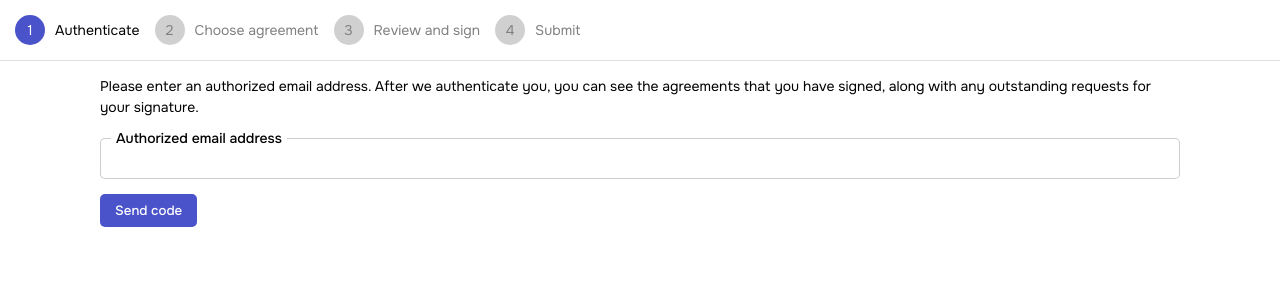
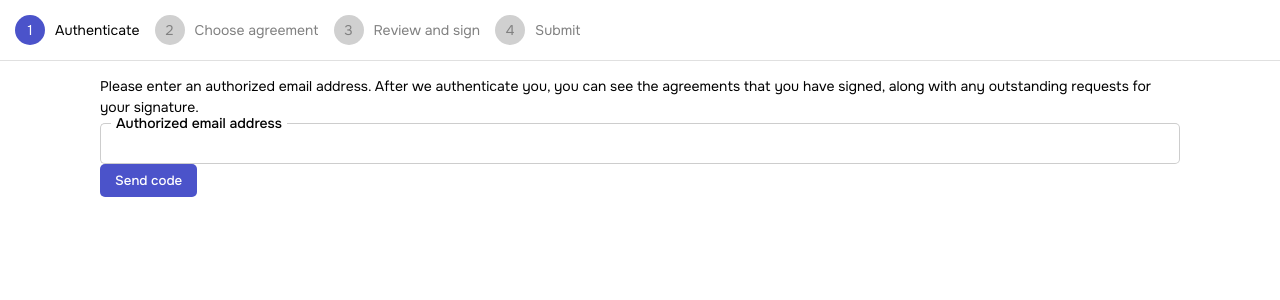
Before and after one commit to Beastslash/agreement-center-client, a React app: page /authenticate in a window 1280 px wide. Shown: the top 300 px of the page. Built offline with nearby package versions, Linux system fonts and the light colour scheme.

Commit message:
be print friendly

```diff
--- a/public/index.html
+++ b/public/index.html
@@ -7,7 +7,7 @@
     <link rel="preconnect" href="https://fonts.gstatic.com" crossorigin>
     <link href="https://fonts.googleapis.com/css2?family=Onest:wght@100..900&display=swap" rel="stylesheet">
     <link rel="stylesheet" href="https://fonts.googleapis.com/css2?family=Material+Symbols+Outlined:opsz,wght,FILL,GRAD@24,400,0,0" />
-    <title>Beastslash</title>
+    <title>Beastslash Agreement Center</title>
   </head>
   <body>
     <noscript>You need to enable JavaScript to run this app.</noscript>
--- a/src/components/AgreementListPage/AgreementListPage.tsx
+++ b/src/components/AgreementListPage/AgreementListPage.tsx
@@ -49,6 +49,7 @@ export default function AgreementListPage() {
 
   return (
     <main>
+      <section id="content">
         <p>Here are all of the agreements that you have been requested to sign. If you're expecting to see an agreement here but it isn't here, contact the producer.</p>
         <table cellPadding={0} cellSpacing={0}>
           <thead>
@@ -68,6 +69,7 @@ export default function AgreementListPage() {
             }
           </tbody>
         </table>
+      </section>
     </main>
   );
 
--- a/src/components/AgreementPage/AgreementPage.tsx
+++ b/src/components/AgreementPage/AgreementPage.tsx
@@ -1,5 +1,5 @@
 import React, { useState, useEffect, ReactElement } from "react";
-import { useNavigate, useParams, useSearchParams } from "react-router-dom";
+import { Link, useNavigate, useParams, useSearchParams } from "react-router-dom";
 import Katex from "katex";
 import Input from "../Input/Input";
 import styles from "./AgreementPage.module.css"
@@ -323,18 +323,19 @@ export default function AgreementPage() {
 
   useEffect(() => {
 
-    setShouldGetAgreementContent(true);
+    setShouldGetAgreementContent(!status || status === "sign");
 
-  }, [])
+  }, [status])
 
   return (
     <main id={styles.page}>
+      <section id="content">
         {
           isReady ? (
             status === "completed" ? (
               <section>
                 <h1>You're all set</h1>
-              <p>You've signed the <b>Everyone Destroys the World contractor agreement</b>. We've sent a copy of the agreement to your email address for your reference, but you can also access the agreement here on the Agreement Center while you still have access to the app.</p>
+                <p>You've signed <b>{location.pathname.slice(location.pathname.lastIndexOf("/") + 1)}</b>. We've sent a copy of the agreement to your email address for your reference, but you can also <Link to={location.pathname} onClick={() => setIsReady(false)}>access the agreement here on the Agreement Center</Link> while you still have access to the app.</p>
               </section>
             ) : (
               status === "submit" ? (
@@ -384,6 +385,7 @@ export default function AgreementPage() {
             ) : <p>Getting agreement...</p>
           )
         }
+      </section>
     </main>
   );
 
--- a/src/components/AuthenticationPage/AuthenticationPage.tsx
+++ b/src/components/AuthenticationPage/AuthenticationPage.tsx
@@ -123,6 +123,7 @@ export default function AuthenticationSection() {
 
   return (
     <main>
+      <section id="content">
         <form onSubmit={(event) => {
           event.preventDefault();
           setIsVerifying(true);
@@ -159,6 +160,7 @@ export default function AuthenticationSection() {
             ) : null
           }
         </form>
+      </section>
     </main>
   )
 
--- a/src/components/ProgressHeader/ProgressHeader.module.css
+++ b/src/components/ProgressHeader/ProgressHeader.module.css
@@ -41,3 +41,11 @@
   background-color: rgb(147, 219, 86);
   color: rgb(60, 76, 46);
 }
+
+@media print {
+
+  #progressHeader {
+    display: none;
+  }
+
+}
--- a/src/components/ProgressHeader/ProgressHeader.tsx
+++ b/src/components/ProgressHeader/ProgressHeader.tsx
@@ -15,11 +15,11 @@ export default function ProgressHeader() {
 
     const { pathname } = location;
 
-    if (/^\/authenticate$/g.test(pathname)) {
+    if (/^\/authenticate\/?$/g.test(pathname)) {
 
       setCurrentStep(0);
 
-    } else if (/^\/agreements$/g.test(pathname)) {
+    } else if (/^\/agreements\/?$/g.test(pathname)) {
 
       setCurrentStep(1);
 
--- a/src/global.css
+++ b/src/global.css
@@ -5,9 +5,33 @@
   --color-link: #4b53ca;
 }
 
+html {
+  font-size: 14px;
+}
+
+h1 {
+  font-size: 3.5rem;
+}
+
+h2 {
+  font-size: 2rem;
+}
+
+h3 {
+  font-size: 1.25rem;
+}
+
+html, body, #root {
+  height: 100%;
+}
+
+#root {
+  display: flex;
+  flex-direction: column;
+}
+
 body {
   margin: 0;
-  font-size: 14px;
 }
 
 h1, h2, h3, h4, tr, label, input, button, p, a, li, section {
@@ -45,13 +69,17 @@ h1 {
   padding: 90px 0 75px;
 }
 
+main {
+  overflow-y: auto;
+  height: 100%;
+}
 
-main {
+main > #content {
+  max-width: 1080px;
+  margin: 0 auto;
   display: flex;
   flex-direction: column;
   gap: 15px;
-  max-width: 1080px;
-  margin: 0 auto;
   padding: 15px;
 }
 
@@ -83,3 +111,9 @@ main > form {
   flex-direction: column;
   gap: 15px;
 }
+
+@media print {
+  html, body, #root, main, #content {
+    height: fit-content;
+  }
+}
```
Lines whose indentation alone changed are shown as unchanged.
